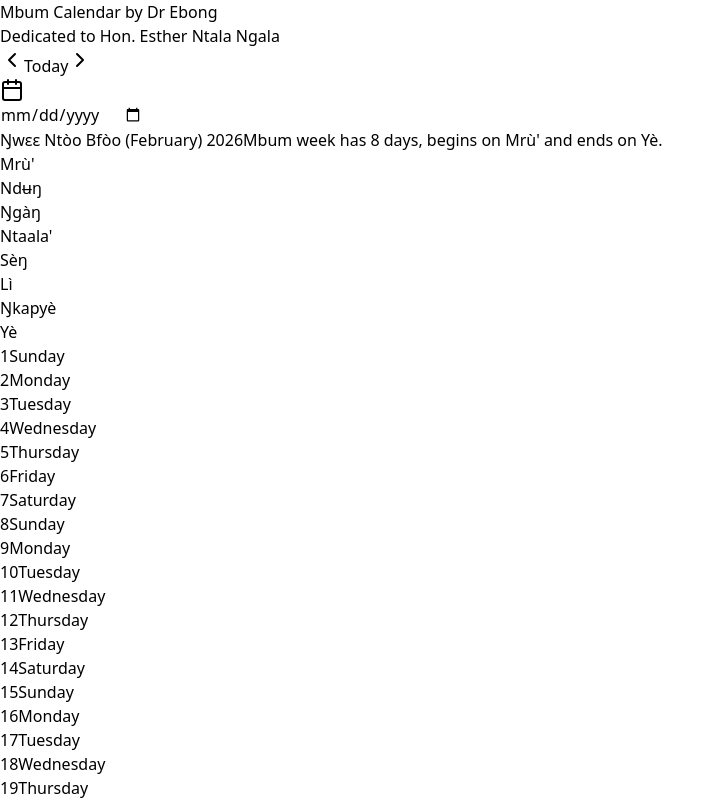
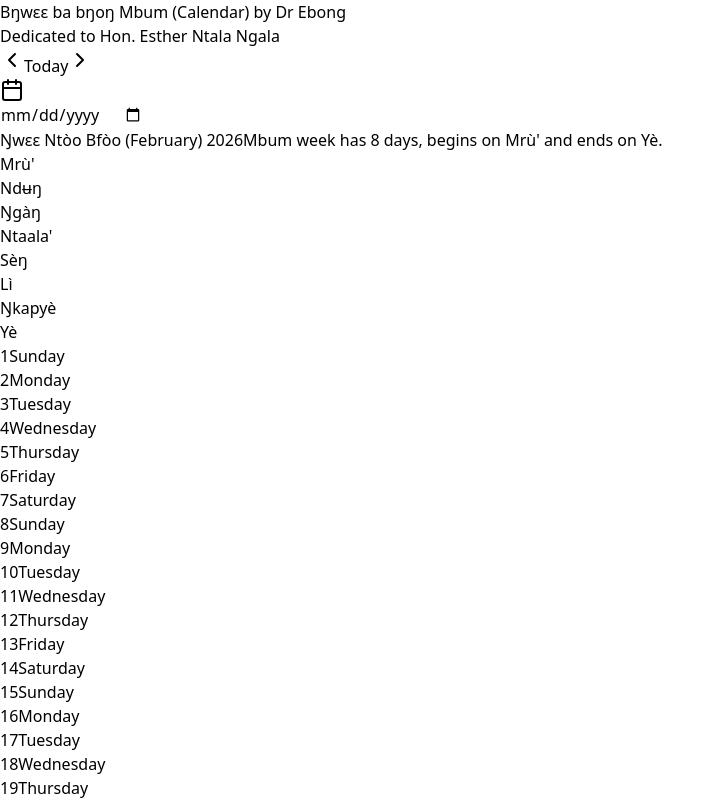
Before and after one commit to Fabian-Ebong/Mbum-Calendar-project, a React (Vite) app: page / in a window 1280 px wide. Shown: the top 800 px of the page, without its empty margins (0-725 px from the left). Built offline with nearby package versions, Linux system fonts and the light colour scheme.

Commit message:
Bŋwɛɛ ba bŋoŋ Mbum

```diff
--- a/src/App.tsx
+++ b/src/App.tsx
@@ -39,7 +39,7 @@ function App() {
           {/* Title Section */}
           <div className="text-center">
             <h1 className="text-2xl sm:text-3xl font-bold text-gray-900">
-              Mbum Calendar by Dr Ebong
+              Bŋwɛɛ ba bŋoŋ Mbum (Calendar) by Dr Ebong
             </h1>
             <h2 className="text-xl sm:text-2xl font-bold text-gray-400">
               Dedicated to Hon. Esther Ntala Ngala
```
